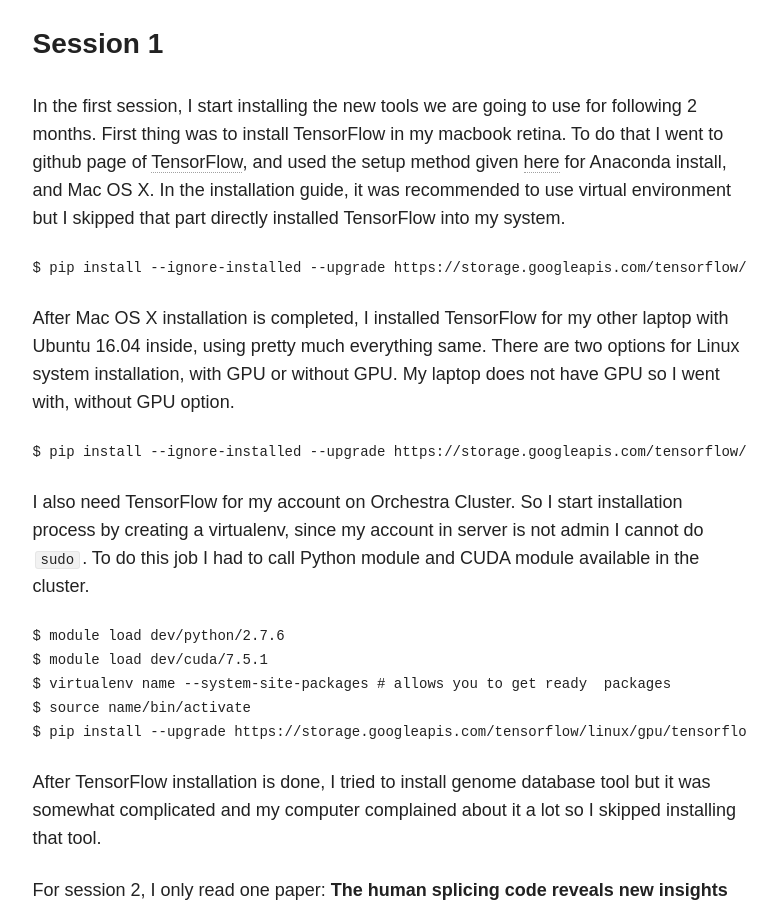
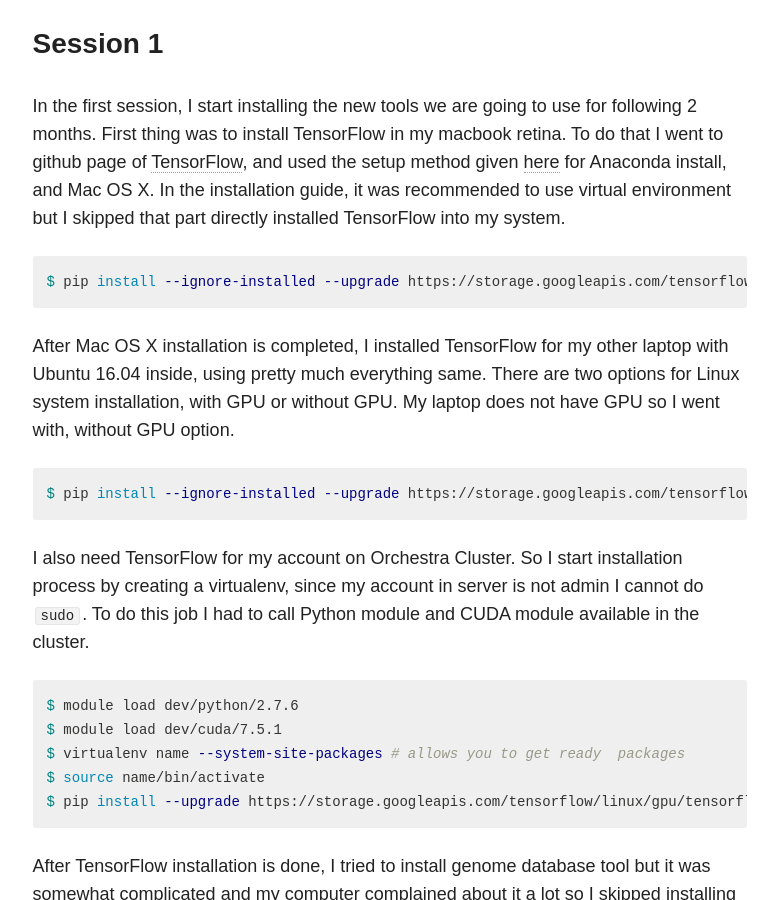
Before and after one commit to eneskemalergin/blog, a Jekyll site: the page built from _posts/research/2016-06-06-harvard_log_d_1.md, in a window 1280 px wide and 900 px high, scrolled down 2044 px. Shown: the whole window, without its empty margins (347-1125 px from the left). Built offline with Jekyll 4.4.1, drawn with Linux system fonts in a browser that asks for light colours; nearby versions of some CDN libraries; comment, search, counter and statistics services are not loaded.

Commit message:
Latests Post Page fixed

````diff
--- a/_posts/research/2016-06-06-harvard_log_d_1.md
+++ b/_posts/research/2016-06-06-harvard_log_d_1.md
@@ -48,20 +48,20 @@
 In the first session, I start installing the new tools we are going to use for following 2 months. First thing was to install TensorFlow in my macbook retina. To do that I went to github page of [TensorFlow](https://github.com/tensorflow/tensorflow), and used the setup method given [here](https://github.com/tensorflow/tensorflow/blob/master/tensorflow/g3doc/get_started/os_setup.md) for Anaconda install, and Mac OS X.
 In the installation guide, it was recommended to use virtual environment but I skipped that part directly installed TensorFlow into my system.
 
-```BASH
+```bash
 $ pip install --ignore-installed --upgrade https://storage.googleapis.com/tensorflow/mac/tensorflow-0.8.0-py2-none-any.whl
 ```
 
 After Mac OS X installation is completed, I installed TensorFlow for my other laptop with Ubuntu 16.04 inside, using pretty much everything same. There are two options for Linux system installation, with GPU or without GPU. My laptop does not have GPU so I went with, without GPU option.
 
-```BASH
+```bash
 $ pip install --ignore-installed --upgrade https://storage.googleapis.com/tensorflow/linux/cpu/tensorflow-0.8.0-cp27-none-linux_x86_64.whl
 ```
 
 I also need TensorFlow for my account on Orchestra Cluster. So I start installation process by creating a virtualenv, since my account in server is not admin I cannot do ```sudo```. To do this job I had to call Python module and CUDA module available in the cluster.
 
 
-```BASH
+```bash
 $ module load dev/python/2.7.6
 $ module load dev/cuda/7.5.1
 $ virtualenv name --system-site-packages # allows you to get ready  packages
--- a/index.html
+++ b/index.html
@@ -6,7 +6,7 @@
 ---
 
 <ul class="post-list">
-{% for post in site.categories.blog %}
+{% for post in site.posts limit:10 %}
   <li><article><a href="{{ site.url }}{{ post.url }}">{{ post.title }} <span class="entry-date"><time datetime="{{ post.date | date_to_xmlschema }}">{{ post.date | date: "%B %d, %Y" }}</time></span>{% if post.excerpt %} <span class="excerpt">{{ post.excerpt | remove: '\[ ... \]' | remove: '\( ... \)' | markdownify | strip_html | strip_newlines | escape_once }}</span>{% endif %}</a></article></li>
 {% endfor %}
 </ul>
````
